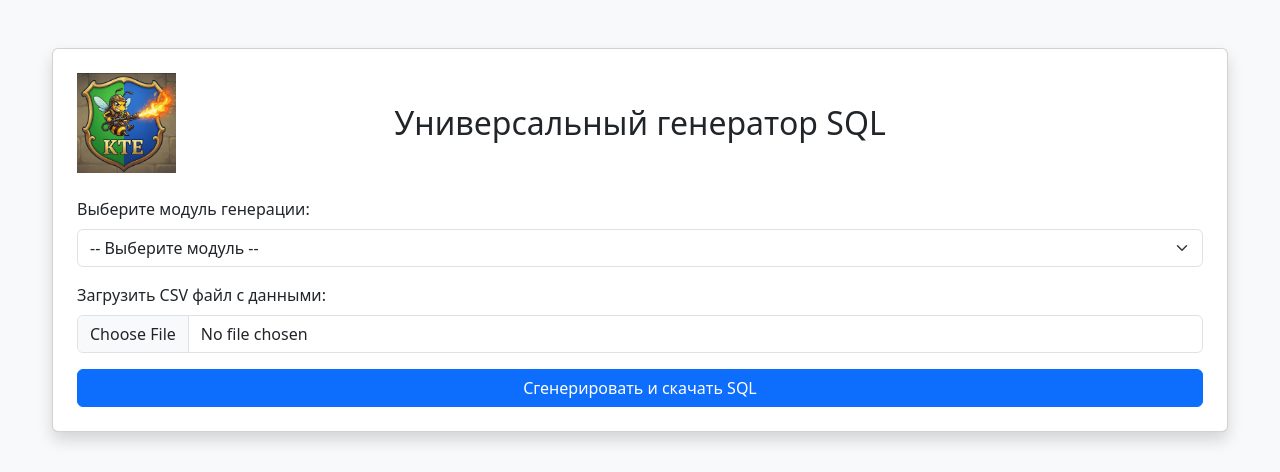
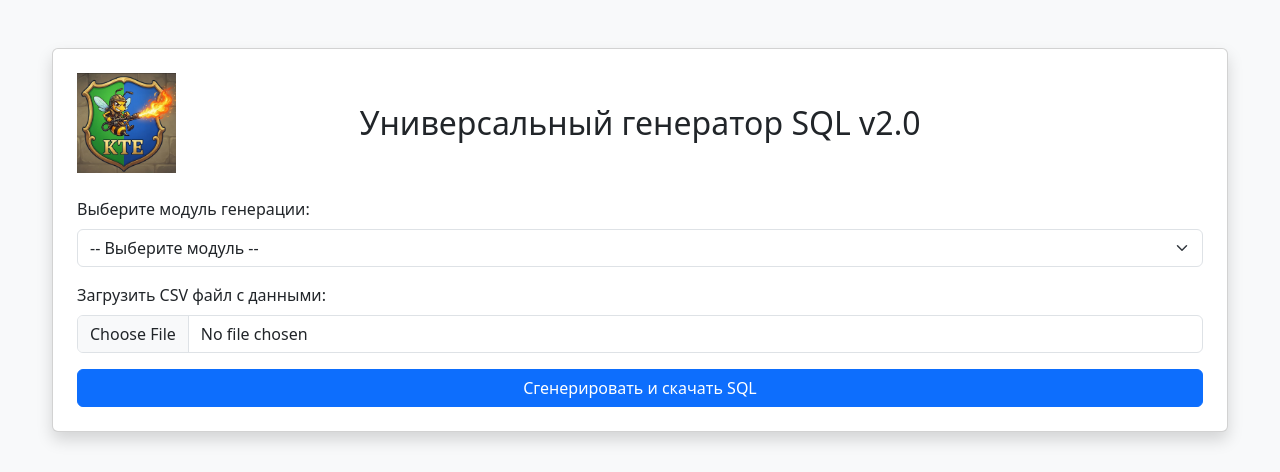
Before and after one commit to zlobny-hunter/universal_sql_generator, a FastAPI app: page / in a window 1280 px wide. Shown: the top 472 px of the page. Run offline with FastAPI, Linux system fonts and the light colour scheme.

Commit message:
мелкие изменеия в версии 2

```diff
--- a/web/templates/index.html
+++ b/web/templates/index.html
@@ -2,7 +2,7 @@
 <html lang="ru">
 <head>
     <meta charset="UTF-8">
-    <title>Генератор SQL скриптов v1.0</title>
+    <title>Генератор SQL скриптов v2.0</title>
     <link href="https://cdn.jsdelivr.net/npm/bootstrap@5.3.0/dist/css/bootstrap.min.css" rel="stylesheet">
     <style>
         .card-logo {
@@ -19,7 +19,7 @@
         <!-- Шапка с логотипом слева и заголовком по центру -->
         <div class="d-flex align-items-center mb-4 position-relative">
             <img src="/static/logo.png" alt="Логотип" class="card-logo" onerror="this.style.display='none'">
-            <h2 class="w-100 text-center mb-0 position-absolute">Универсальный генератор SQL</h2>
+            <h2 class="w-100 text-center mb-0 position-absolute">Универсальный генератор SQL v2.0</h2>
         </div>
 
         <form action="/generate/" method="post" enctype="multipart/form-data">
```
